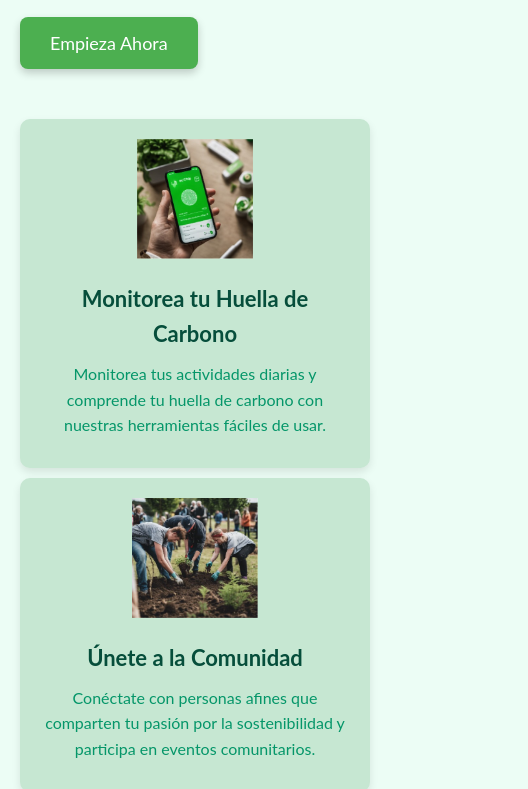
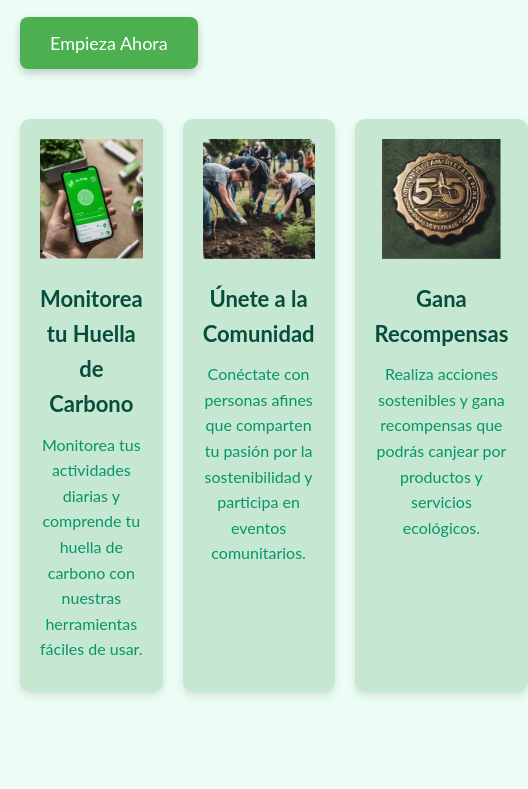
Before and after one commit to Santibu1/IHC-Grupo-3, a plain HTML site: page index.html in a window 390 px wide. Shown: the part 679-1468 px from the top of the page, 528 px wide, since content can reach past the window. Drawn offline with nearby package versions, Linux system fonts and the light colour scheme.

Commit message:
Prueba-medida-mobile

```diff
--- a/Assets/Styles/index.css
+++ b/Assets/Styles/index.css
@@ -618,15 +618,16 @@
         margin-top: -10px;
         margin-right: -10px;
     }
-    @media (max-width: 768px) {
+    @media (max-width: 1024px) {
         .header-container {
             flex-direction: column;
             text-align: center;
         }
 
-        .card-container {
+        .cards-container {
+            grid-template-columns: repeat(3, 1fr); /* Tres columnas en pantallas grandes */
             flex-direction: column;
-            gap: 10px;
+            gap: 10px
         }
 
         .card {
```
